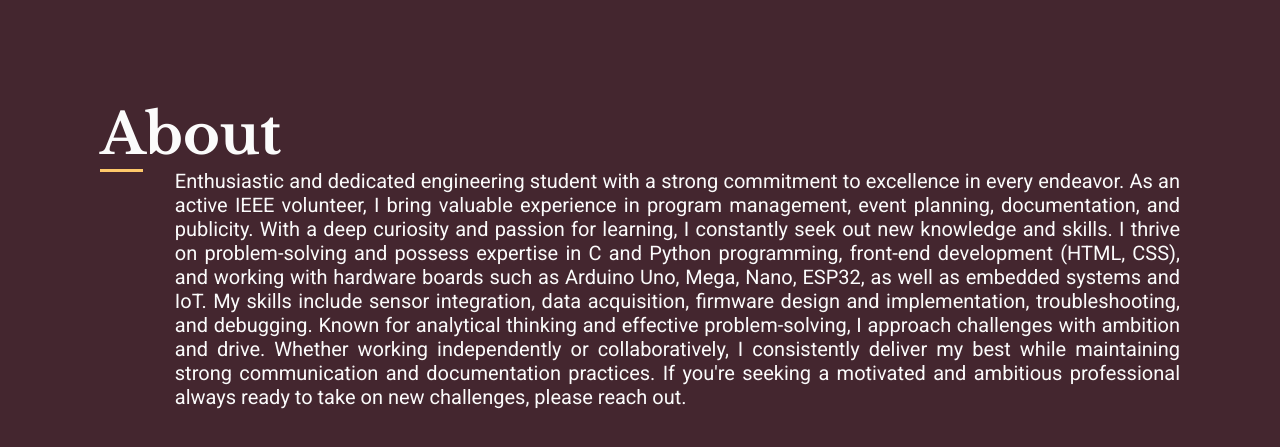
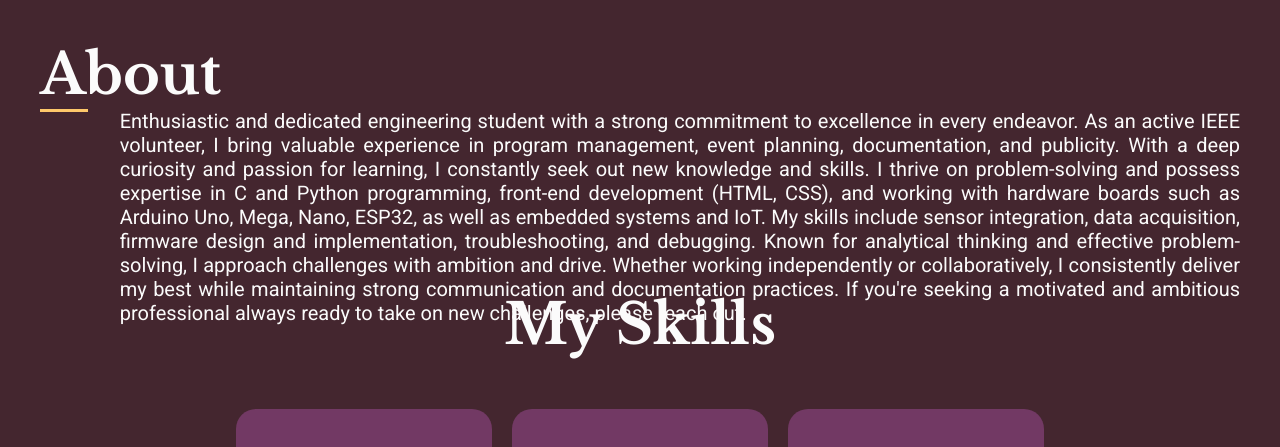
Before and after one commit to SaiyadAli/saiyad, a plain HTML site: page index.html in a window 1280 px wide. Shown: the part 800-1247 px from the top of the page. Drawn offline with nearby package versions, Linux system fonts and the light colour scheme.

Commit message:
change size of about div

```diff
--- a/style.css
+++ b/style.css
@@ -157,9 +157,9 @@ header nav .search i {
 }
 
 .about {
-  height: 50vh;
+  height: 30vh;
   width: 100vw;
-  padding: 100px;
+  padding: 40px;
 }
 
 .about h1 {
```
